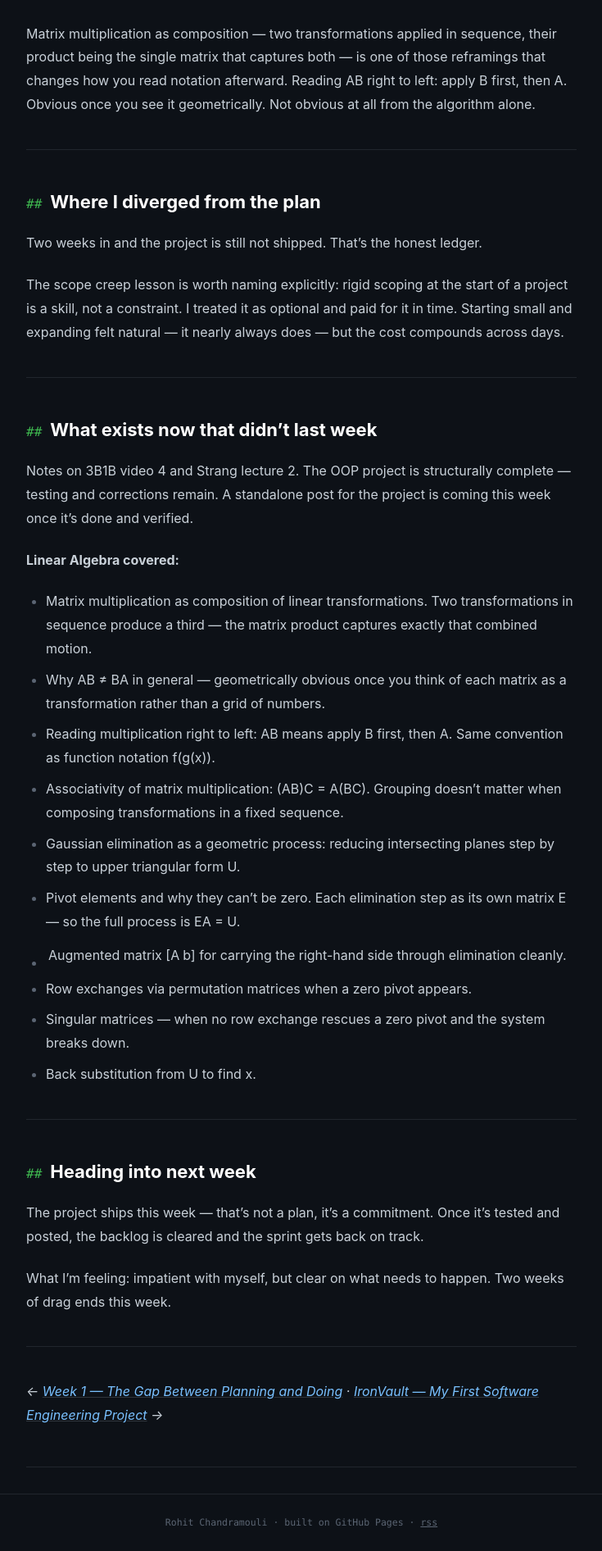
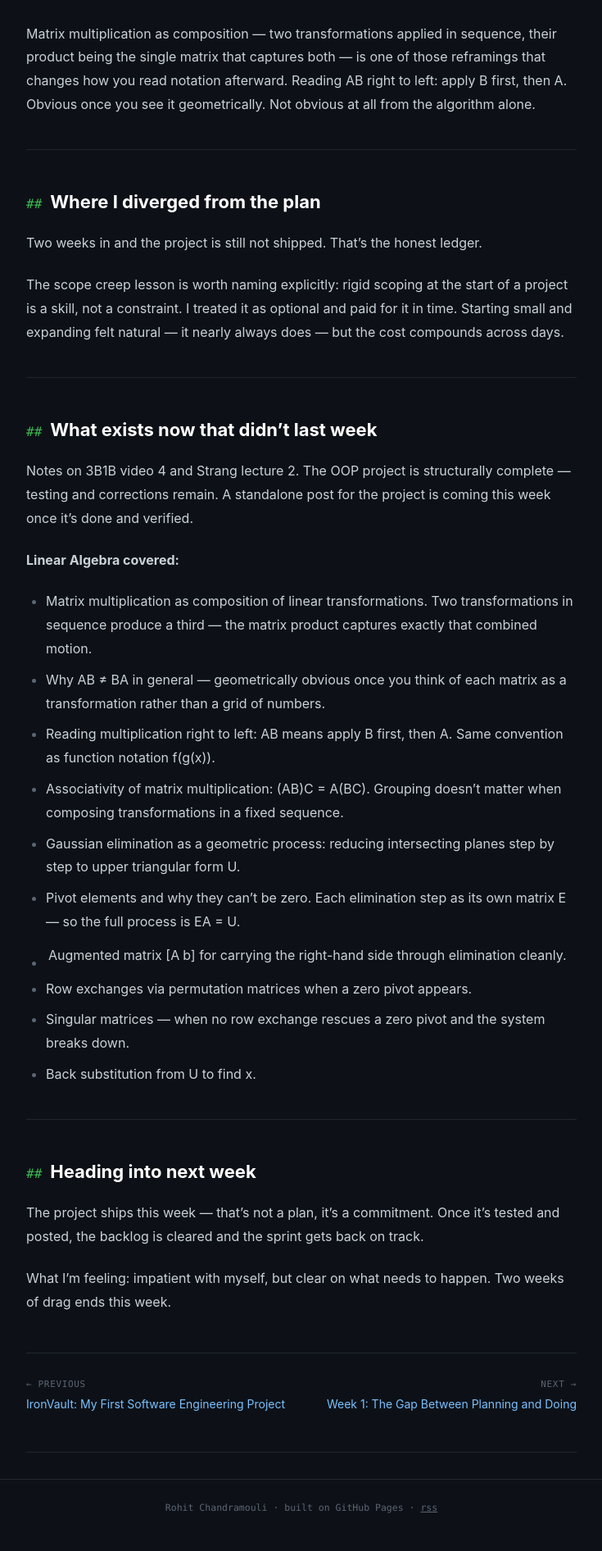
Before and after one commit to Rohitchandramouli/Rohitchandramouli.github.io, a Jekyll site: the page built from _posts/2026-07-06-week-2-scope-creep-and-the-geometry-starting-to-click.md, in a window 1280 px wide. Shown: the part 1771-3663 px from the top of the page at 82% size, without its empty margins (272-1007 px from the left). Built offline with Jekyll 4.4.1, drawn with Linux system fonts in a browser that asks for light colours; comment, search, counter and statistics services are not loaded.

Commit message:
replace manual post nav with proper Jekyll prev/next navigation

```diff
--- a/_layouts/default.html
+++ b/_layouts/default.html
@@ -431,6 +431,43 @@
   footer.site-footer a{color:var(--text-faint);}
   footer.site-footer a:hover{color:var(--signal);}
 
+  /* ===== POST NAVIGATION ===== */
+  nav.post-nav{
+    display:flex;
+    justify-content:space-between;
+    gap:16px;
+    margin-top:48px;
+    padding-top:28px;
+    border-top:1px solid var(--line);
+  }
+  .post-nav-link{
+    display:flex;
+    flex-direction:column;
+    gap:4px;
+    text-decoration:none;
+    max-width:48%;
+  }
+  .post-nav-next{text-align:right;margin-left:auto;}
+  .post-nav-label{
+    font-family:var(--mono);
+    font-size:11px;
+    color:var(--text-faint);
+    text-transform:uppercase;
+    letter-spacing:0.06em;
+  }
+  .post-nav-title{
+    font-family:var(--sans);
+    font-size:14px;
+    color:var(--link);
+    line-height:1.4;
+  }
+  .post-nav-link:hover .post-nav-title{color:var(--signal);}
+  @media(max-width:560px){
+    nav.post-nav{flex-direction:column;}
+    .post-nav-link{max-width:100%;}
+    .post-nav-next{text-align:left;margin-left:0;}
+  }
+
   .comments-section{
     margin-top:48px;
     padding-top:32px;
--- a/_layouts/post.html
+++ b/_layouts/post.html
@@ -25,6 +25,21 @@ layout: default
   </div>
 </article>
 
+<nav class="post-nav">
+  {% if page.next %}
+  <a class="post-nav-link post-nav-prev" href="{{ page.next.url | relative_url }}">
+    <span class="post-nav-label">← previous</span>
+    <span class="post-nav-title">{{ page.next.title }}</span>
+  </a>
+  {% endif %}
+  {% if page.previous %}
+  <a class="post-nav-link post-nav-next" href="{{ page.previous.url | relative_url }}">
+    <span class="post-nav-label">next →</span>
+    <span class="post-nav-title">{{ page.previous.title }}</span>
+  </a>
+  {% endif %}
+</nav>
+
 <div class="comments-section">
   <script src="https://giscus.app/client.js"
     data-repo="Rohitchandramouli/Rohitchandramouli.github.io"
```
Also changed, not shown: _posts/2026-06-29-week-1-the-gap-between-planning-and-doing.md (+0 -4 lines), _posts/2026-07-06-week-2-scope-creep-and-the-geometry-starting-to-click.md (+0 -4 lines), _posts/2026-07-09-ironvault-my-first-software-engineering-project.md (+0 -4 lines), _posts/2026-07-13-week-3-the-pull-of-projects.md (+0 -4 lines).
